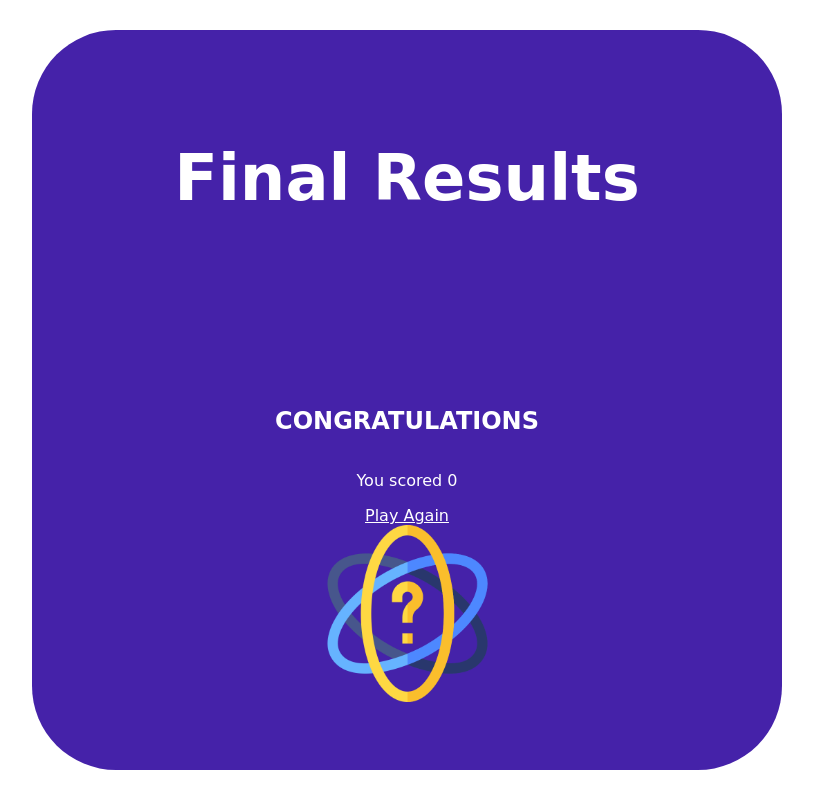
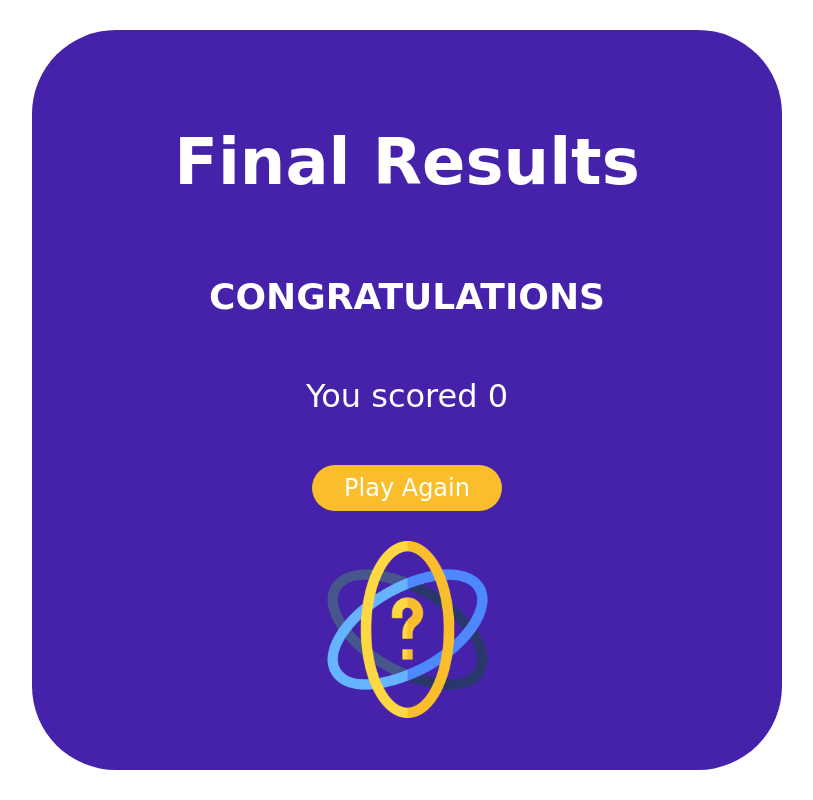
Before and after one commit to PyJim/quiz_quest, a Flask app: page /quiz/final_results in a window 1280 px wide. Shown: the whole page, without its empty margins (233-1046 px from the left). Run offline with Flask 2, Linux system fonts and the light colour scheme; some web fonts are replaced.

Commit message:
design...

```diff
--- a/static/css/final_results.css
+++ b/static/css/final_results.css
@@ -21,10 +21,27 @@ div{
 }
 h1{
     font-size: 64px;
-    margin-bottom: 173px;
+    margin-bottom: 48px;
 }
 img{
     height: 177px;
     width: 177px;
     border-radius: 0px;
 }
+h2{
+    font-size: 36px;
+    margin-bottom: 28px;
+}
+p{
+    font-size: 32px;
+    margin-bottom: 50px;
+}
+a{
+    font-size: 24px;
+    padding: 9px 32px;
+    text-align: center;
+    border-radius: 38px;
+    background-color: #FABE2C;
+    text-decoration: none;
+    margin-bottom: 30px;
+}
```
Also changed, not shown: static/css/results.css (+16 -1 lines).
